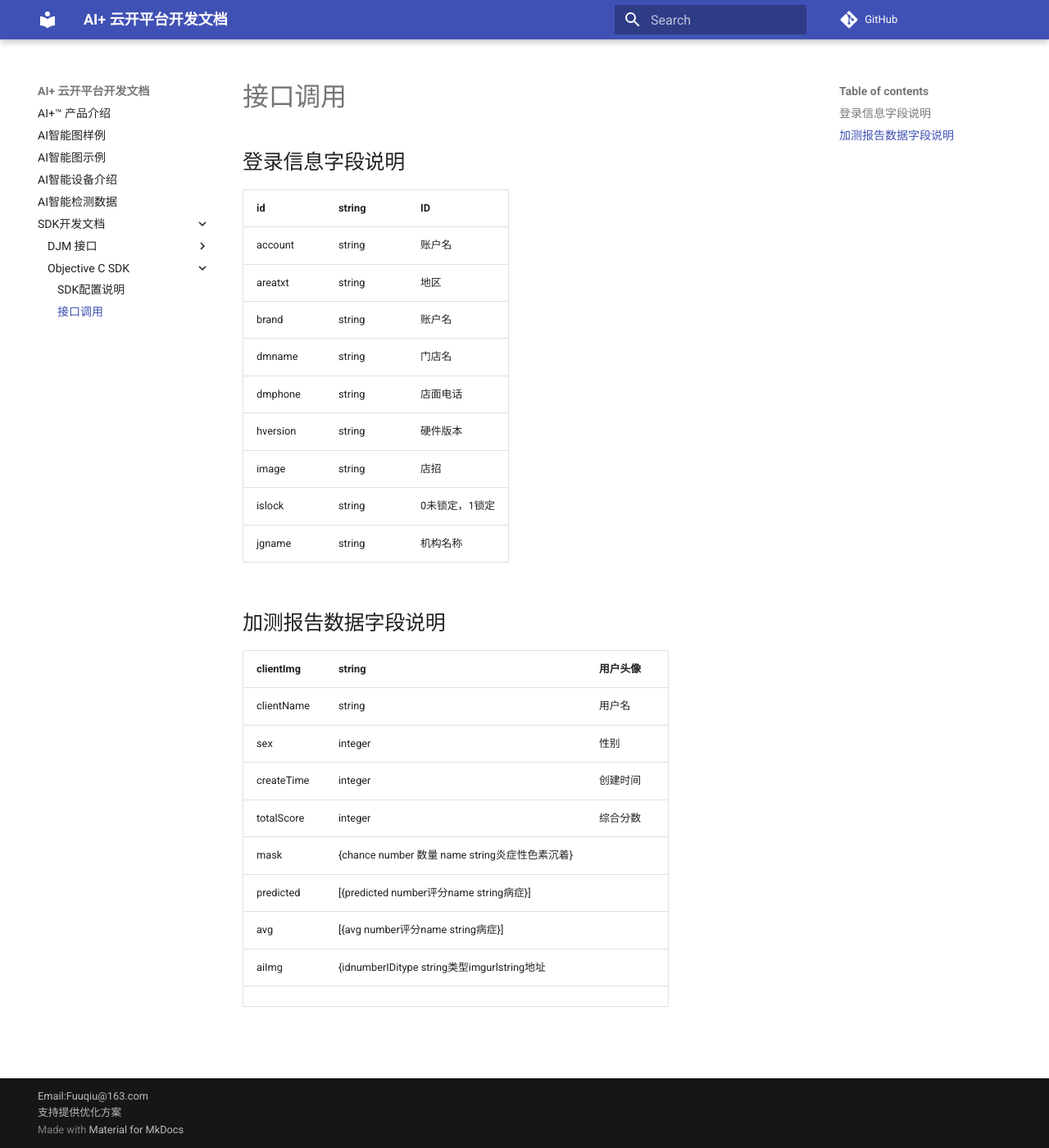
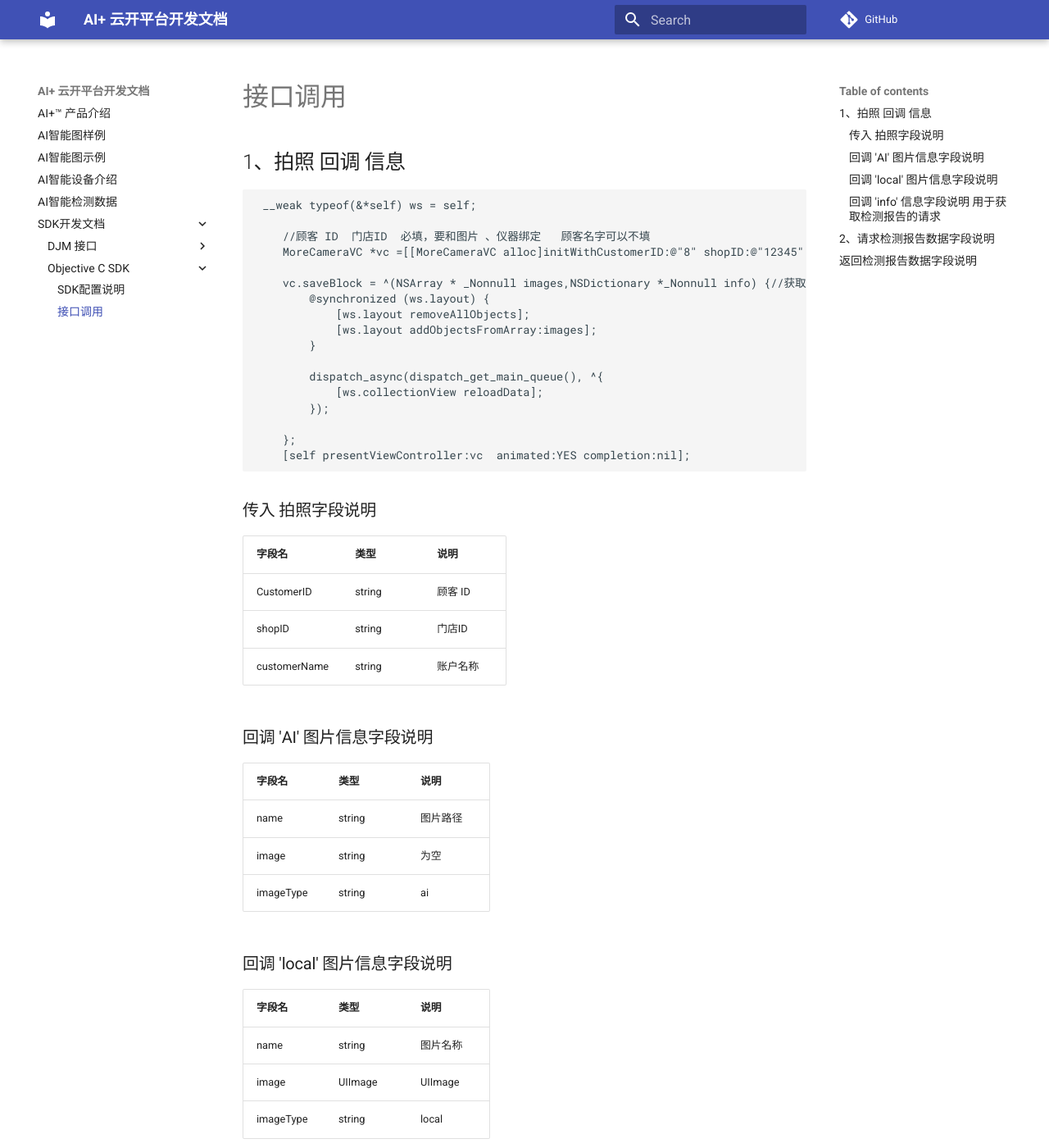
Before and after one commit to fuuqiu/metis, an MkDocs documentation site: the page built from docs/SDK开发文档/Objective-C SDK/02.接口调用.md, in a window 1280 px wide and 1400 px high. Shown: the whole window at 82% size. Built offline with MkDocs 1.6.1 and Material for MkDocs 9.7.7, drawn with Linux system fonts in a browser that asks for light colours; comment, search, counter and statistics services are not loaded; some of the changed text lies outside the part shown.

Commit message:
update sdk docs

````diff
--- a/docs/SDK开发文档/Objective-C SDK/02.接口调用.md
+++ b/docs/SDK开发文档/Objective-C SDK/02.接口调用.md
@@ -1,33 +1,146 @@
 # 接口调用
+
+## 1、拍照 回调 信息
+
+```objective-c
+ __weak typeof(&*self) ws = self;
+
+    //顾客 ID  门店ID  必填，要和图片 、仪器绑定   顾客名字可以不填
+    MoreCameraVC *vc =[[MoreCameraVC alloc]initWithCustomerID:@"8" shopID:@"12345"  customerName:@"sfd"];
+
+    vc.saveBlock = ^(NSArray * _Nonnull images,NSDictionary *_Nonnull info) {//获取图片：拍照完成，点击完成的回调
+        @synchronized (ws.layout) {
+            [ws.layout removeAllObjects];
+            [ws.layout addObjectsFromArray:images];
+        }
+
+        dispatch_async(dispatch_get_main_queue(), ^{
+            [ws.collectionView reloadData];
+        });
+
+    };
+    [self presentViewController:vc  animated:YES completion:nil];
+```
 
 
 
-## 登录信息字段说明
+### 传入 拍照字段说明
 
-| id       | string | ID             |
-| -------- | ------ | -------------- |
-| account  | string | 账户名         |
-| areatxt  | string | 地区           |
-| brand    | string | 账户名         |
-| dmname   | string | 门店名         |
-| dmphone  | string | 店面电话       |
-| hversion | string | 硬件版本       |
-| image    | string | 店招           |
-| islock   | string | 0未锁定，1锁定 |
-| jgname   | string | 机构名称       |
+| 字段名       | 类型   | 说明     |
+| ------------ | ------ | -------- |
+| CustomerID   | string | 顾客 ID  |
+| shopID       | string | 门店ID   |
+| customerName | string | 账户名称 |
 
 
 
-## 加测报告数据字段说明
+### 回调 'AI' 图片信息字段说明
 
-| clientImg  | string                                         | 用户头像 |
-| ---------- | ---------------------------------------------- | -------- |
-| clientName | string                                         | 用户名   |
-| sex        | integer                                        | 性别     |
-| createTime | integer                                        | 创建时间 |
-| totalScore | integer                                        | 综合分数 |
-| mask       | {chance number 数量 name string炎症性色素沉着} |          |
-| predicted  | [{predicted number评分name string病症}]        |          |
-| avg        | [{avg number评分name string病症}]              |          |
-| aiImg      | {idnumberIDitype string类型imgurlstring地址    |          |
-|            |                                                |          |
+| 字段名    | 类型   | 说明     |
+| --------- | ------ | -------- |
+| name      | string | 图片路径 |
+| image     | string | 为空     |
+| imageType | string | ai       |
+
+
+
+### 回调 'local' 图片信息字段说明
+
+| 字段名    | 类型    | 说明     |
+| --------- | ------- | -------- |
+| name      | string  | 图片名称 |
+| image     | UIImage | UIImage  |
+| imageType | string  | local    |
+
+
+
+### 回调 'info' 信息字段说明 用于获取检测报告的请求
+
+| 字段名       | 类型   | 说明             |
+| ------------ | ------ | ---------------- |
+| caseGroundID | string | 当前图片案例组ID |
+| customerID   | string | 顾客ID           |
+| shopID       | string | 门店ID           |
+
+
+
+```
+/**
+ 拍照成功的回调
+
+ @param images 字典数组包含图片信息（name:图片url,image:原图，imageType:当前图片类型）图片类型：ai 需要服务器生成 、local 本地生成的直接用image  info拍照信息，用于请求检测报告
+ */
+typedef void(^imageBlock)(NSArray *images,NSDictionary *info);//成功的回调
+```
+
+
+
+
+
+## 2、请求检测报告数据字段说明
+
+| 字段         | 类型   | 说明             |
+| ------------ | ------ | ---------------- |
+| caseGroundID | string | 当前图片案例组ID |
+| customerID   | string | 顾客ID           |
+
+
+
+
+
+```objective-c
+#import "MoreOpenImage.h"
+
+
+/**
+ 获取检测报告数据信息
+
+ @param param 请求参数
+
+ @param success 成功回调
+ */
++ (void)getImageInfoByPaht:(NSDictionary *)param process:(void(^)(NSDictionary *info))success;
+
+
+
+[MoreOpenImage queryImageInfoByPaht:self.info process:^(NSDictionary * _Nonnull info) {
+                YYLog(@"%@",info);
+            }];
+```
+
+
+
+## 返回检测报告数据字段说明
+
+```json
+[
+  {
+    "clientImg": "string",//用户头像
+    "clientName": "string",//用户名
+    "sex": 0,//性别
+    "createTime": 0,//创建时间
+    "totalScore": 0,//综合分数
+    "mask": {
+      "chance": 0,//数量
+      "name": "string"//炎症性色素沉着
+    },
+    "predicted": [
+      {
+        "predicted": 0,//评分
+        "name": "string"//病症
+      }
+    ],
+    "avg": [
+      {
+        "avg": 0,//评分
+        "name": "string"//病症
+      }
+    ],
+    "aiImg": {
+      "id": 0,//ID
+      "itype": "string",//类型
+      "imgurl": "string"//地址
+    }
+  }
+]
+```
````
Also changed, not shown: docs/SDK开发文档/Objective-C SDK/01.配置.md (+22 -25 lines).
